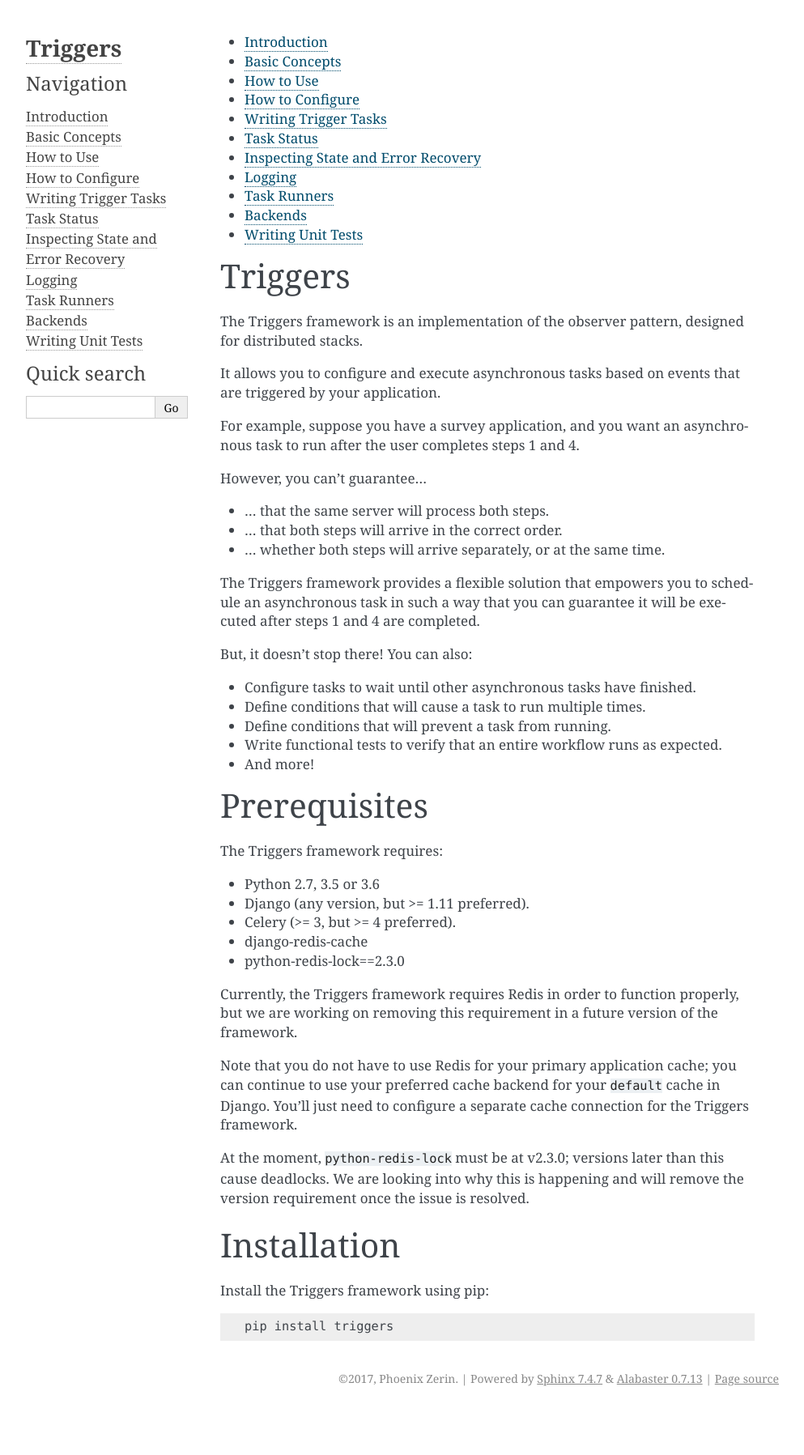
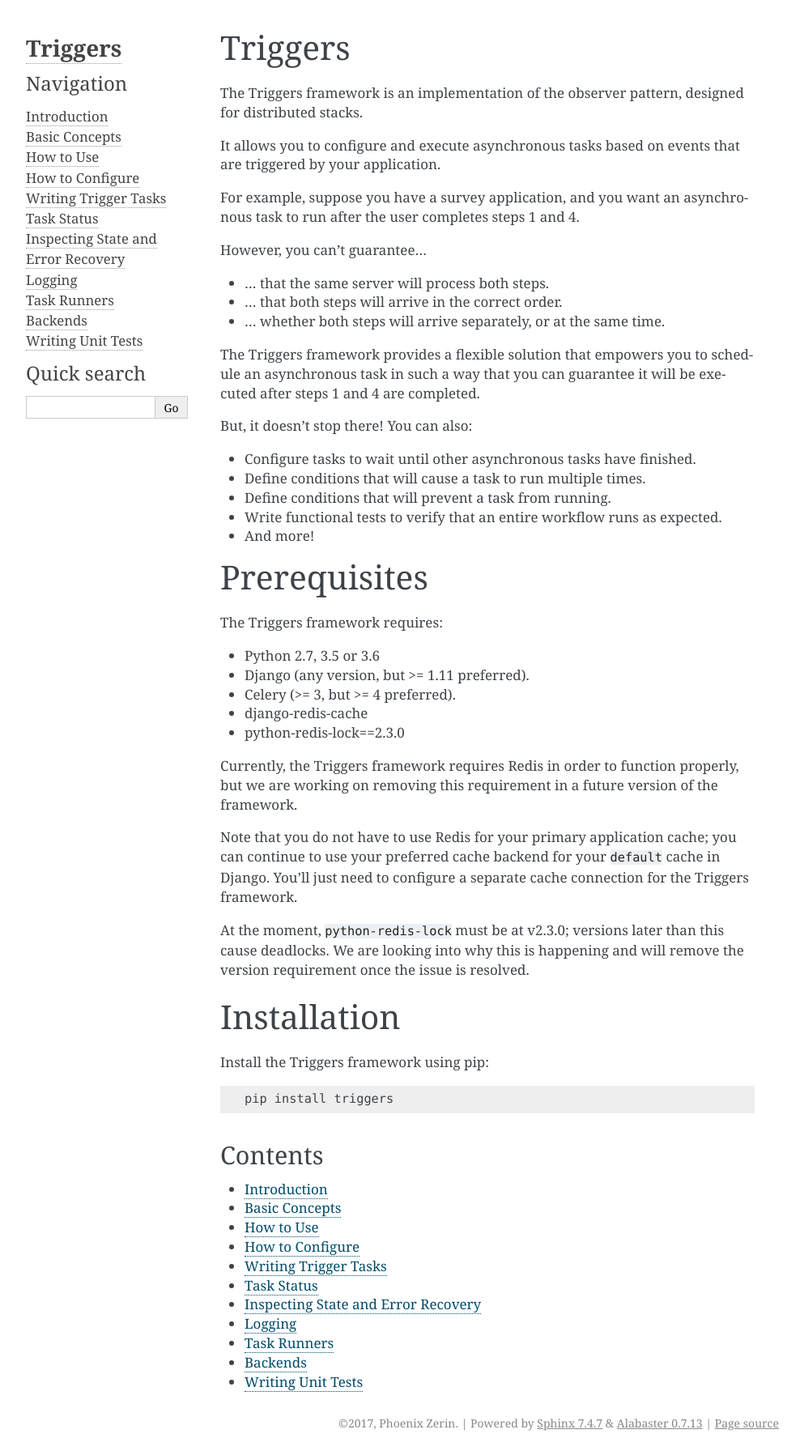
Before and after one commit to lenddoefl/triggers, a Sphinx documentation site: the page built from docs/index.rst, in a window 1280 px wide. Shown: the whole page at 81% size, without its empty margins (148-1141 px from the left). Built offline with Sphinx 7.4.7, drawn with Linux system fonts in a browser that asks for light colours; before the commit the page ends 1742 px from its top, so only the background shows below that.

```diff
--- a/docs/index.rst
+++ b/docs/index.rst
@@ -1,3 +1,8 @@
+.. include:: ../README.rst
+
+Contents
+========
+
 .. toctree::
    :maxdepth: 1
 
```
Also changed, not shown: other parts of docs/index.rst (+0 -2 lines).
